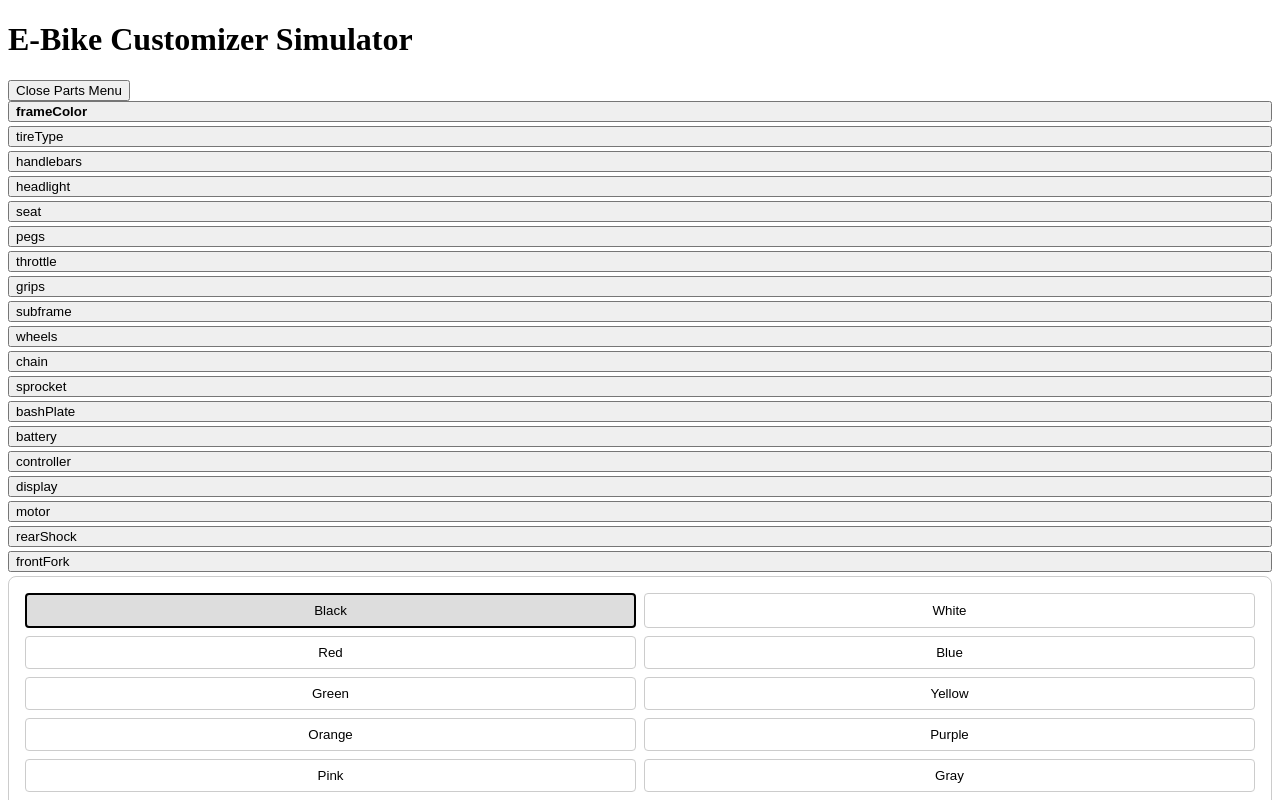
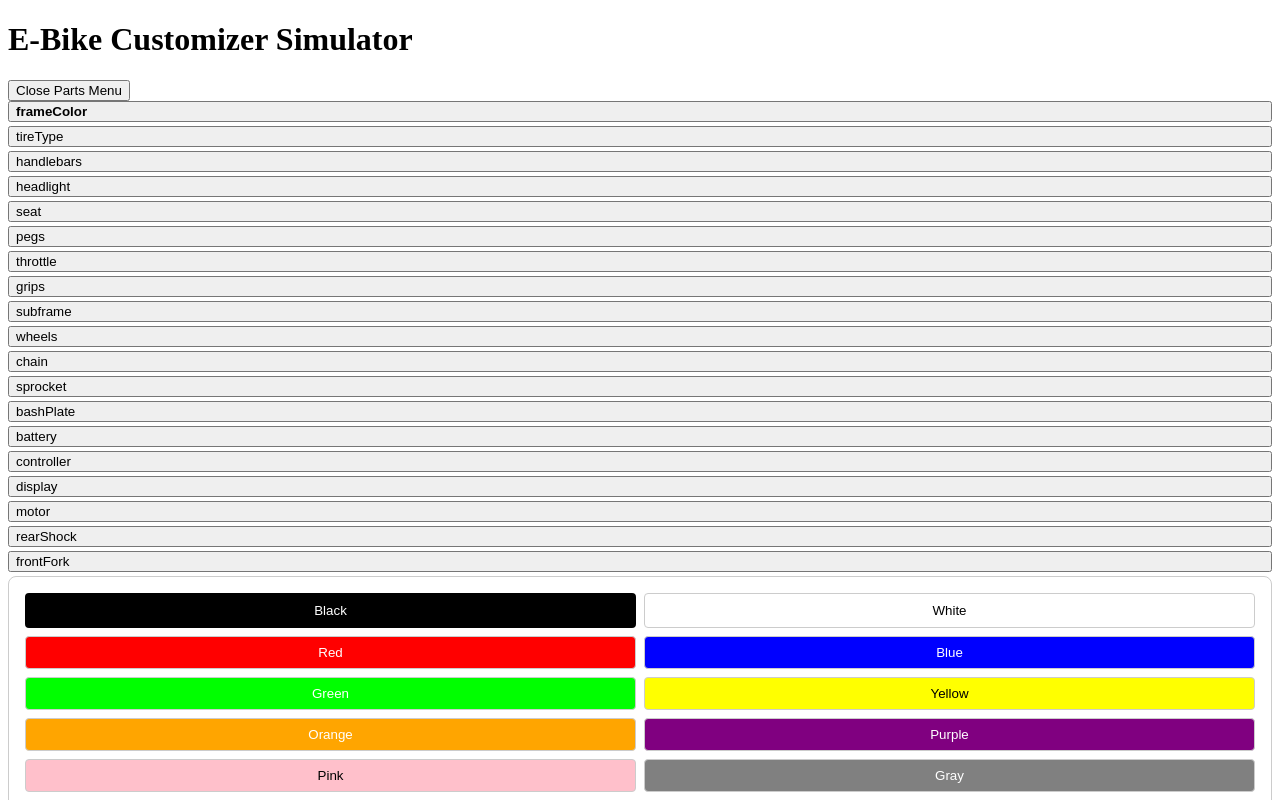
Before and after one commit to ThundxrCl0ud/ebike-simulator, a Next.js app: page / in a window 1280 px wide. Both pictures are taken after a click on the button "Parts". Shown: the top 800 px of the page. Built offline with nearby package versions, Linux system fonts and the light colour scheme.

Commit message:
Update index.js
new code for matching colored buttons for the color options

```diff
--- a/pages/index.js
+++ b/pages/index.js
@@ -44,6 +44,73 @@ frameColor: [
   frontFork: ["DNM USD-8s", "Manitou Dorado", "KKE Inverted", "Stock"],
 };
 
+const colorMap = {
+  Black: "#000000",
+  White: "#FFFFFF",
+  Red: "#FF0000",
+  Blue: "#0000FF",
+  Green: "#00FF00",
+  Yellow: "#FFFF00",
+  Orange: "#FFA500",
+  Purple: "#800080",
+  Pink: "#FFC0CB",
+  Gray: "#808080",
+  Brown: "#A52A2A",
+
+  "Light Blue": "#ADD8E6",
+  "Light Pink": "#FFB6C1",
+  "Light Gray": "#D3D3D3",
+  "Light Green": "#90EE90",
+  "Light Yellow": "#FFFFE0",
+
+  "Dark Blue": "#00008B",
+  "Dark Red": "#8B0000",
+  "Dark Green": "#006400",
+  "Dark Purple": "#4B0082",
+  Charcoal: "#36454F",
+  "Midnight Black": "#191919",
+
+  "Matte Black": "#1C1C1C",
+  "Matte Gray": "#696969",
+  "Matte Blue": "#3B5998",
+  "Matte Red": "#8B0000",
+  "Matte White": "#F5F5F5",
+  "Matte Olive": "#708238",
+
+  "Metallic Silver": "#C0C0C0",
+  "Metallic Blue": "#4A90E2",
+  "Metallic Red": "#B22222",
+  "Metallic Green": "#228B22",
+  "Metallic Copper": "#B87333",
+  "Metallic Gold": "#FFD700",
+
+  "Neon Green": "#39FF14",
+  "Neon Pink": "#FF6EC7",
+  "Neon Orange": "#FF5F1F",
+  "Neon Yellow": "#FFFF33",
+  "Neon Blue": "#1B03A3",
+
+  "Galaxy Purple Flake": "#6A0DAD",
+  "Electric Blue Flake": "#7DF9FF",
+  "Ruby Red Sparkle": "#9B111E",
+  "Emerald Green Sparkle": "#50C878",
+  "Midnight Black Flake": "#0B0B0B",
+  "Champagne Sparkle": "#F7E7CE",
+  "Holographic Chrome": "#E0E0E0",
+  "Oil Slick": "#3B3C36",
+};
+
+function getTextColor(bgColor) {
+  if (!bgColor) return "#000";
+  const c = bgColor.substring(1); // strip #
+  const rgb = parseInt(c, 16);
+  const r = (rgb >> 16) & 0xff;
+  const g = (rgb >> 8) & 0xff;
+  const b = (rgb >> 0) & 0xff;
+  const luminance = 0.299 * r + 0.587 * g + 0.114 * b;
+  return luminance > 186 ? "#000" : "#fff";
+}
+
 export default function EBikeCustomizer() {
   const [config, setConfig] = useState(
     Object.fromEntries(Object.keys(parts).map((key) => [key, parts[key][0]]))
@@ -84,22 +151,28 @@ export default function EBikeCustomizer() {
           <div>
             <div style={{ border: "1px solid #ccc", borderRadius: "8px", padding: "16px" }}>
               <div style={{ display: "grid", gridTemplateColumns: "repeat(2, 1fr)", gap: "8px" }}>
-                {parts[activeCategory].map((option) => (
+                {parts[activeCategory].map((option) => {
+                  const isFrameColor = activeCategory === "frameColor";
+                  const bgColor = isFrameColor ? colorMap[option] || "#fff" : config[activeCategory] === option ? "#ddd" : "#fff";
+                  const textColor = isFrameColor ? getTextColor(bgColor) : "#000";
+
+                  return (
                     <button
                       key={option}
                       style={{
                         padding: "8px",
                         borderRadius: "4px",
-                      border:
-                        config[activeCategory] === option ? "2px solid #000" : "1px solid #ccc",
-                      backgroundColor: config[activeCategory] === option ? "#ddd" : "#fff",
+                        border: config[activeCategory] === option ? "2px solid #000" : "1px solid #ccc",
+                        backgroundColor: bgColor,
+                        color: textColor,
                         cursor: "pointer",
                       }}
                       onClick={() => updatePart(activeCategory, option)}
                     >
                       {option}
                     </button>
-                ))}
+                  );
+                })}
               </div>
             </div>
           </div>
```
Lines whose indentation alone changed are shown as unchanged.
